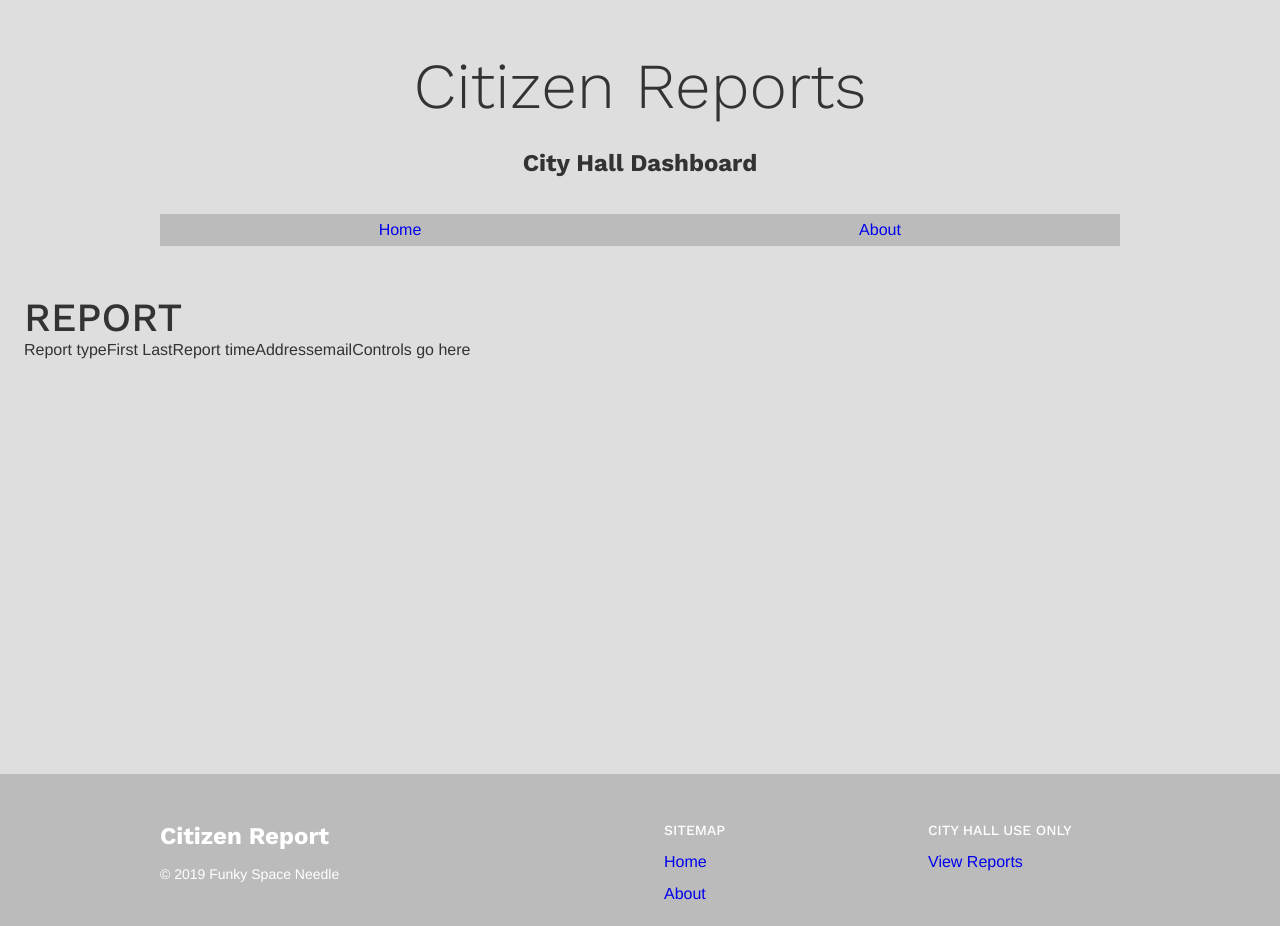
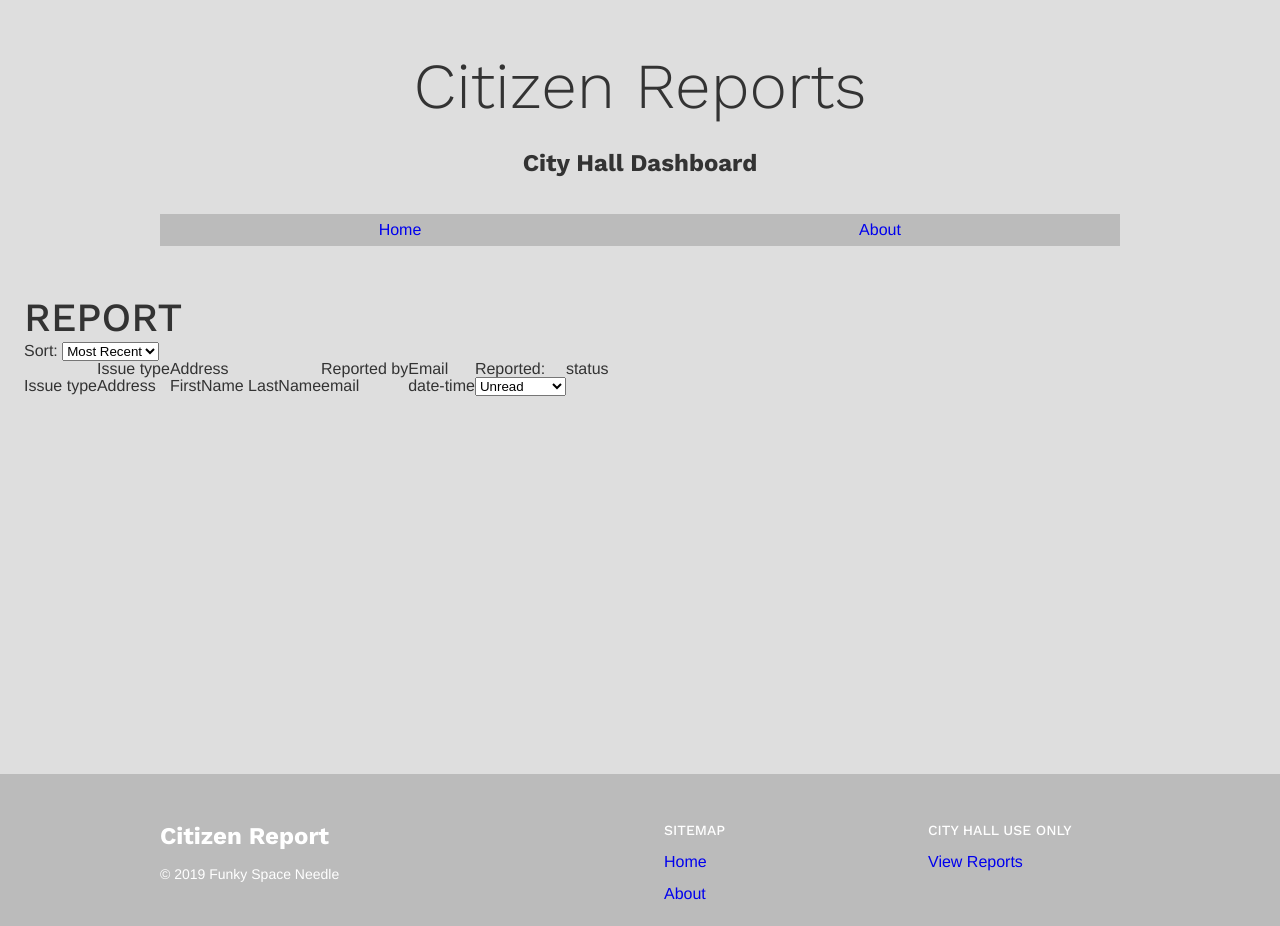
Before and after one commit to spinetree/citizen-report, a plain HTML site: page pages/report.html in a window 1280 px wide. Drawn offline with nearby package versions, Linux system fonts and the light colour scheme.

Commit message:
added html template for table ui and separated out table controls

```diff
--- a/pages/report.html
+++ b/pages/report.html
@@ -1,5 +1,6 @@
 <!DOCTYPE html>
 <html>
+
 <head>
     <title>Citizen Report / Report</title>
     <link href="https://fonts.googleapis.com/css?family=Work+Sans:300,500,700&display=swap" rel="stylesheet">
@@ -7,6 +8,7 @@
     <link rel="stylesheet" href="/css/style.css">
     <!--Before fully deploying with GitHub must edit two links above as well as the two links in header > nav > ul > li-->
 </head>
+
 <body>
 
     <header>
@@ -27,20 +29,87 @@
     <main class="container-fullwidth">
         <h2>Report</h2>
 
+        <section id="table-controls">
+
+            <!-- <section id="status">
+                    <ul>Status:</label>
+                        <li data-status="all"><a href="">All</a></li>
+                        <li data-status="unread"><a href="">Unread</a></li>
+                        <li data-status="read"><a href="">Read</a></li>
+                        <li data-status="in-progress"><a href="">In Progress</a></li>
+                        <li data-status="fixed"><a href="">Fixed</a></li>
+                    </ul>
+                </section>
+            =======
+            alternatively:
+            ========
+
+             <section id="status">
+                    <label for="status">Status:</label>
+                        <option data-status="all" value="all">All</option>
+                        <option data-status="unread" value="unread">Unread</option>
+                        <option data-status="read" value="read">Read</option>
+                        <option data-status="in-progress" value="in-progress">In Progress</option>
+                        <option data-status="fixed" value="fixed">Fixed</option>
+                    </select>
+                </section>
+
+            =======
+                <section id="search">
+                    <label for="search">Search</label>
+                    <input type ="search" name="search" id="search-box">
+                    <button id="search-button">search</button>
+                </section>
+                <section id="type">
+                    <label for="type">Type:</label>
+                    <select name="type" id="type-select">
+                        <option value="all">All</option>
+                        <option value="power">Power</option>
+                        <option value="water">Water</option>
+                        <option value="road">Road Condition</option>
+                        <option value="park">Parks</option>
+                        <option value="park">Traffic</option>
+                    </select>
+                </section> -->
+
+            <section id="sort">
+                <label for="sort">Sort:</label>
+                <select name="sort" id="sort-select">
+                    <option value="recent">Most Recent</option>
+                    <option value="Priority">Priority</option>
+                </select>
+            </section>
+
+        </section>
+
         <table id="report-table">
             <thead>
-                <th></th>
+                <th>
+                <td>Issue type</td>
+                <td>Address</td>
+                <td>Reported by</td>
+                <td>Email</td>
+                <td>Reported:</td>
+                <td>status</td>
+                </th>
             </thead>
 
             <tbody id="tableresults">
-                <tr class="emergency">
-                    <!-- class emergency ^^ if priority = 5 , don't worry bout this for now.-->
-                    <td class="type">Report type</td>
-                    <td class="name">First Last</td>
-                    <td class="time">Report time</td>
-                    <td class="zip">Address</td>
+                <tr data-record-id="[record id goes here]" class="emergency [type]">
+                    <!-- class emergency ^^ if (priority = 5). Don't worry bout this for now, stretch goal.-->
+                    <td class="type">Issue type</td>
+                    <td class="address">Address</td>
+                    <td class="name">FirstName LastName</td>
                     <td class="email">email</td>
-                    <td class="controls">Controls go here</td>
+                    <td class="date-time">date-time</td>
+                    <td class="record-status">
+                        <select name="record-status" class="status-select">
+                            <option value="unread">Unread</option>
+                            <option value="read">Read</option>
+                            <option value="in-progress">In Progress</option>
+                            <option value="fixed">Fixed</option>
+                        </select>
+                    </td>
                 </tr>
             </tbody>
 
```
Lines whose indentation alone changed are shown as unchanged.
